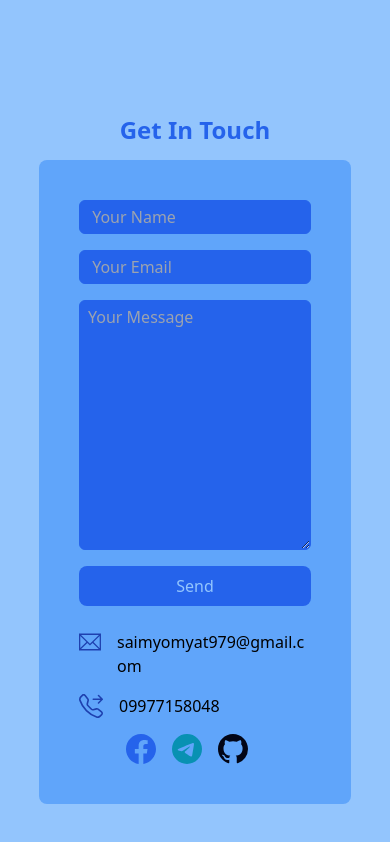
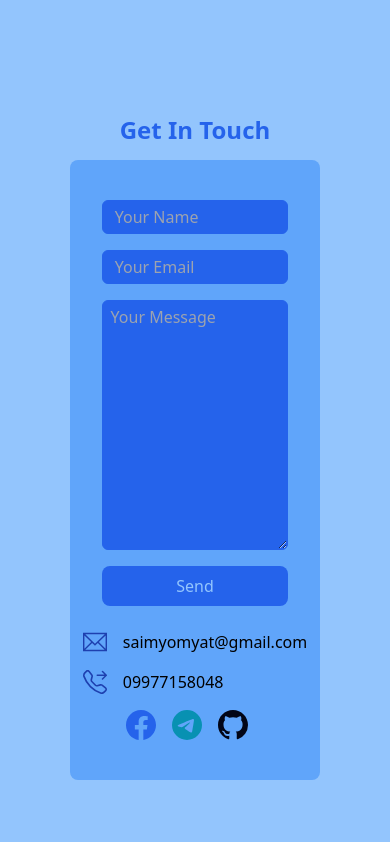
Before and after one commit to saimyomyat/MyPortfolio, a React (Vite) app: page / in a window 390 px wide. Shown: the part 1517-2359 px from the top of the page. Built offline with nearby package versions, Linux system fonts and the light colour scheme.

Commit message:
footer width responsize

```diff
--- a/src/components/Footer.jsx
+++ b/src/components/Footer.jsx
@@ -26,11 +26,11 @@ const Footer = () => {
 
       <motion.div
         className=" rounded-lg mt-6 flex-col md:flex-row flex
-        p-10 dark:bg-slate-500
-       bg-blue-400   gap-6  "
+        py-10 px-2 md:px-10 dark:bg-slate-500
+       bg-blue-400   gap-6 w-[80%] mx-auto "
       >
         <motion.div
-          className=" mx-auto md:mx-0 md:w-[70%] w-full
+          className=" mx-auto md:mx-0 md:w-[70%]  w-[80%]
            flex gap-4 flex-col   "
         >
           <motion.input
@@ -85,11 +85,11 @@ const Footer = () => {
             Send
           </motion.button>
         </motion.div>
-        <motion.div className=" mx-auto md:mx-0 flex flex-col gap-4">
+        <motion.div className="  mx-auto md:mx-0 flex flex-col gap-4">
           <div className=" flex gap-4">
             <TfiEmail className=" cursor-pointer dark:text-slate-600  text-2xl text-blue-800" />{" "}
             <p className="break-normal break-all cursor-pointer dark:text-white">
-              saimyomyat979@gmail.com
+              saimyomyat@gmail.com
             </p>
           </div>
           <div className="cursor-pointer dark:text-white  flex gap-4">
--- a/src/components/Messenger.jsx
+++ b/src/components/Messenger.jsx
@@ -4,7 +4,7 @@ import { BsMessenger } from "react-icons/bs";
 const Messenger = () => {
   return (
     <div
-      className=" select-none fixed bottom-0 lg:right-28  right-4 z-[999] bg-cyan-600 w-16 h-16 rounded-full cursor-pointer
+      className=" select-none fixed bottom-0 lg:right-28  right-8 z-[999] bg-cyan-600 w-16 h-16 rounded-full cursor-pointer
     flex items-center justify-center animate-bounce
     "
     >
```
